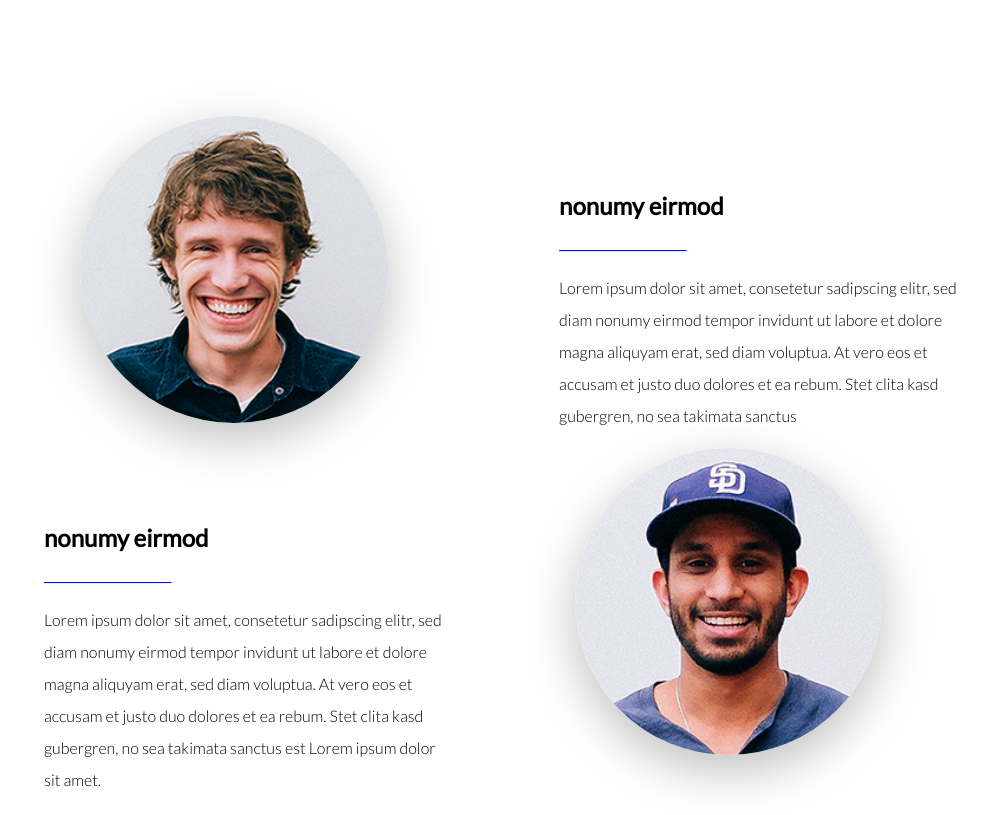
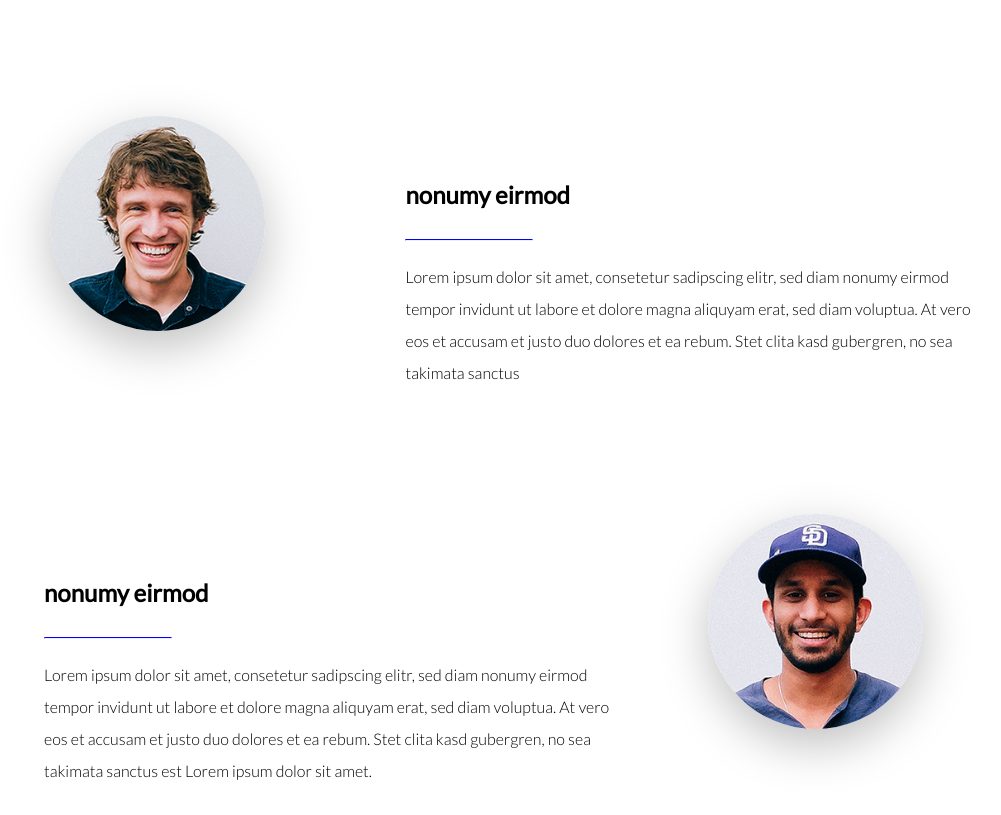
Before and after one commit to shadab-me/DisplayProject6, a plain HTML site: page index.html in a window 1280 px wide. Shown: the part 1010-1825 px from the top of the page, without its empty margins (150-1151 px from the left). Drawn offline with Linux system fonts and the light colour scheme.

Commit message:
profile sectin improve

```diff
--- a/asset/stylesheet.css
+++ b/asset/stylesheet.css
@@ -141,6 +141,7 @@ h1 {
 
 h2 {
     font-size: 36px;
+    font-weight: 300;
 }
 
 h3 {
@@ -290,16 +291,21 @@ button {
 
 .col-1 {
     display: inline-block;
-    width: 50%;
+    width: 35%;
     text-align: center;
-}
+ }
 
 .col-2 {
     display: inline-block;
-    width: 48%;
+    width: 64%;
     vertical-align: top;
 
 
+}
+
+
+.profile2{
+    margin-top: 120px;
 }
 
 .col-1 img {
@@ -310,9 +316,8 @@ button {
 }
 
 .content {
-
     margin-top: 50px;
-    padding: 16px;
+    padding: 5px;
     line-height: 2;
     padding-left: 66px;
 }
@@ -323,6 +328,7 @@ button {
 .content h3 {
     font-weight: bold;
 }
+
 
 .col-1 h3 {
     padding-top: 30px;
@@ -368,8 +374,7 @@ button {
 .news {
     text-align: center;
     padding: 180px;
-    margin-top: 120px;
-}
+ }
 
 
 footer::before{
--- a/index.html
+++ b/index.html
@@ -46,9 +46,9 @@
                         <br> magna consequat erat ipsum lorem</h3>
 
                 </header>
-                <section class="cf">
+                <section class="profile1 cf">
                     <div class="col-1">
-                        <img src="./asset/img/aj-self.jpg" alt='aj'>
+                         <img src="./asset/img/aj-self.jpg" alt='aj'>
                     </div>
                     <div class="col-2">
                         <div class="content">
@@ -60,12 +60,13 @@
                                 sanctus</p>
 
                         </div>
+                    </article>
                     </div>
 
                 </section>
-                <section>
+                <section class="profile2 cf">
                     <div class="col-2">
-                        <div class="content">
+                         <div class="content">
                             <h3> nonumy eirmod</h3>
                             <hr class="hr blue">
                             <p>Lorem ipsum dolor sit amet, consetetur sadipscing elitr, sed diam nonumy eirmod tempor
@@ -75,11 +76,12 @@
                         </div>
 
                     </div>
+
                     <div class="col-1">
-                        <img src="./asset/img/arman-ghosh.jpg" alt="arman">
+                      <img src="./asset/img/arman-ghosh.jpg" alt="arman">
 
                     </div>
-                </section>
+                 </section>
 
             </div>
 
```
